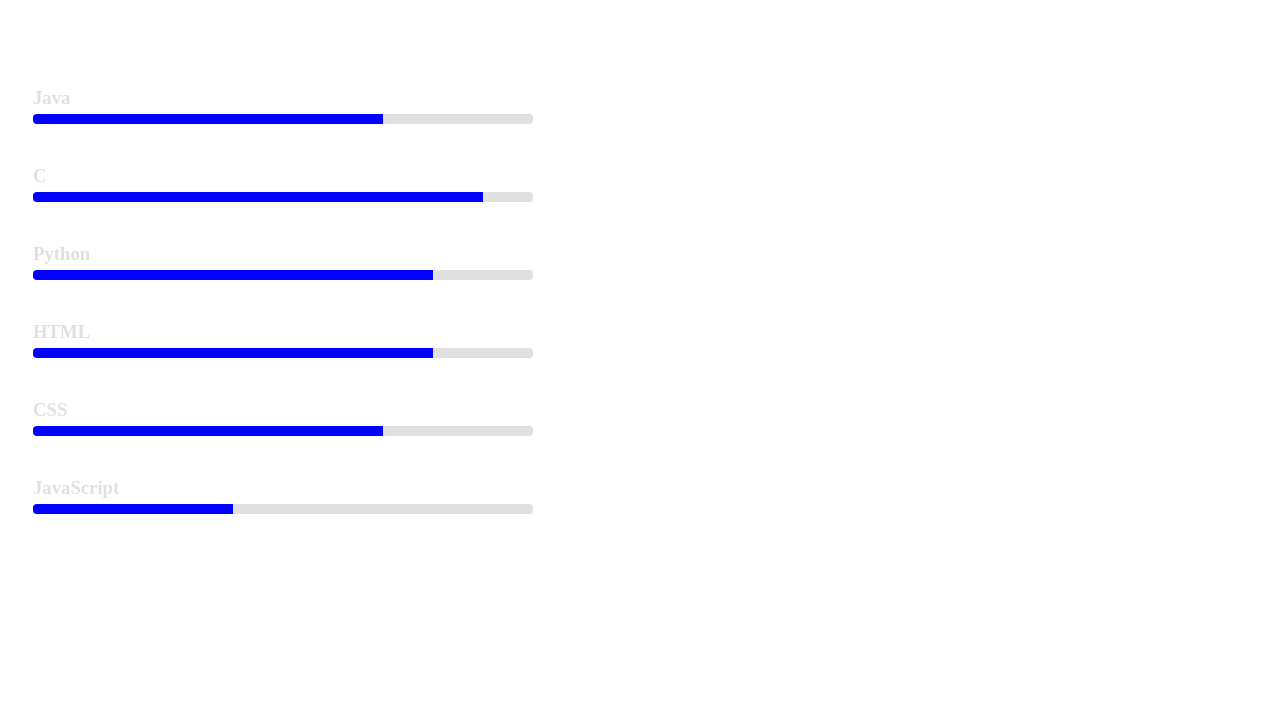
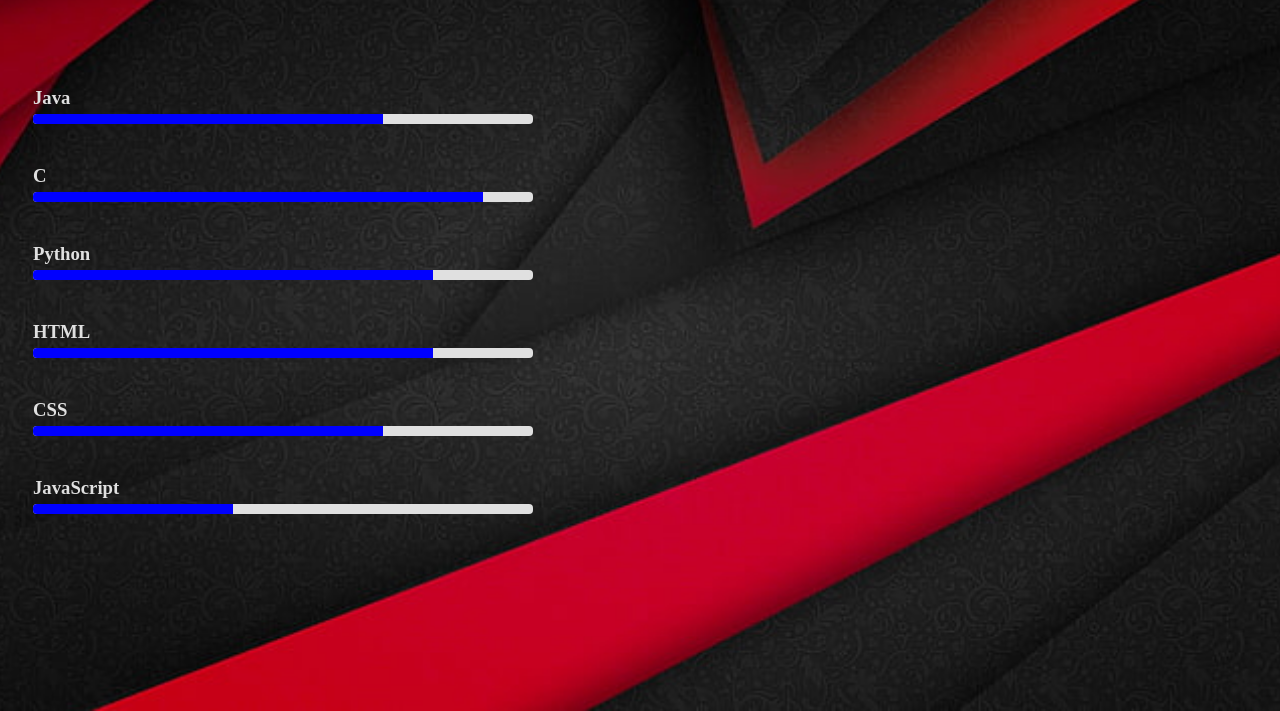
Before and after one commit to SubhradeepBasu18/Portfolio, a plain HTML site: page skills_page.html in a window 1280 px wide. Shown: the part 89-800 px from the top of the page. Drawn offline with Linux system fonts and the light colour scheme.

Commit message:
Update style2.css

```diff
--- a/style2.css
+++ b/style2.css
@@ -23,7 +23,7 @@
     width: 0;
   }
   body{
-    background-image: url('Images/red-black-texture-beautiful-wallpaper-preview.jpg');
+    background-image: url('red-black-texture-beautiful-wallpaper-preview.jpg');
     background-size: cover;
     background-repeat: no-repeat;
     background-attachment: fixed;
```
